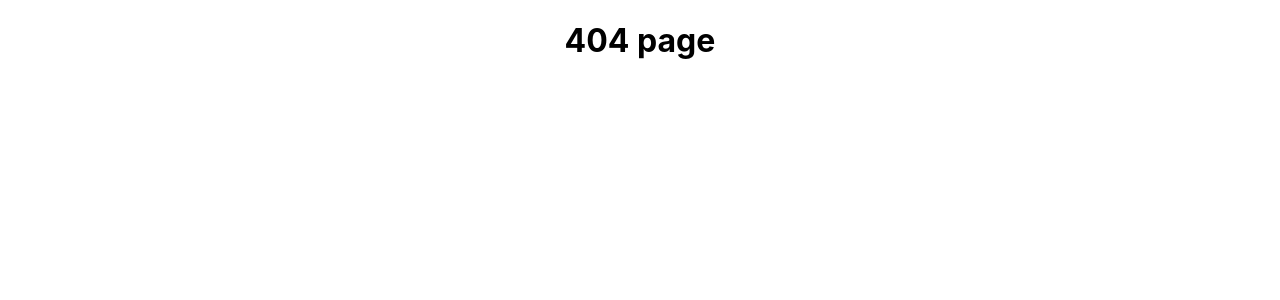
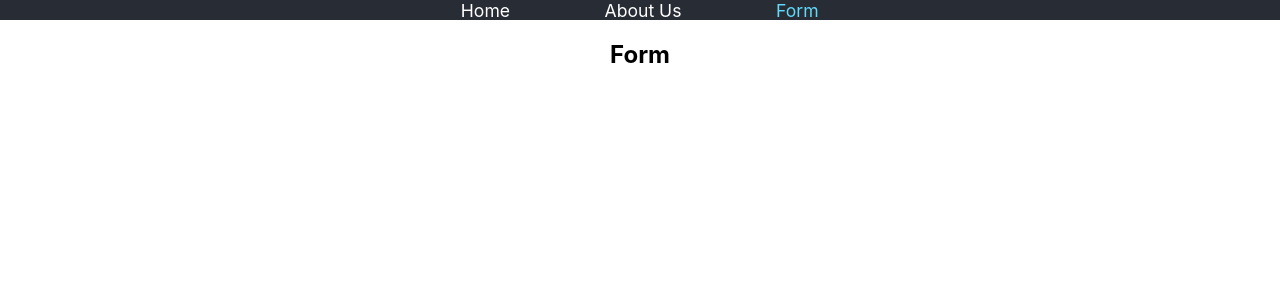
Before and after one commit to qoolebyaqa/LearnReact, a React (Create React App) app in the folder react-ts/: page /form in a window 1280 px wide. Shown: the top 300 px of the page. Built offline with nearby package versions, Linux system fonts and the light colour scheme.

Commit message:
feat: add the route for form component

```diff
--- a/react-ts/src/App.tsx
+++ b/react-ts/src/App.tsx
@@ -1,11 +1,10 @@
 import React from 'react';
 import { BrowserRouter, Route, Routes } from 'react-router-dom';
-/* import logo from './logo.svg'; */
 import './App.css';
 import HomeClass from 'components/home';
 import AboutClass from 'components/about';
 import NAClass from 'components/unknown';
-import HeaderClass from 'components/header';
+import Formcomponent from 'components/formcomponent';
 
 function App() {
   return (
@@ -15,6 +14,7 @@ function App() {
           <Routes>
             <Route path="/" element={<HomeClass />} />
             <Route path="/about" element={<AboutClass />} />
+            <Route path="/form" element={<Formcomponent />} />
             <Route path="/*" element={<NAClass />} />
           </Routes>
         </BrowserRouter>
--- /dev/null
+++ b/react-ts/src/components/formcomponent.tsx
@@ -0,0 +1,17 @@
+import React from 'react';
+import HeaderClass from './header';
+
+class Formcomponent extends React.Component {
+  constructor(prop: string) {
+    super(prop);
+  }
+  render(): React.ReactNode {
+    return (
+      <div className="form__wrapper">
+        <HeaderClass />
+        <h2>Form</h2>
+      </div>
+    );
+  }
+}
+export default Formcomponent;
--- a/react-ts/src/components/header.tsx
+++ b/react-ts/src/components/header.tsx
@@ -21,6 +21,14 @@ class HeaderClass extends React.Component {
             About Us
           </Link>
         </li>
+        <li className="header__list">
+          <Link
+            to="/form"
+            className={window.location.pathname === '/form' ? 'active' : 'header__link'}
+          >
+            Form
+          </Link>
+        </li>
       </header>
     );
   }
```
